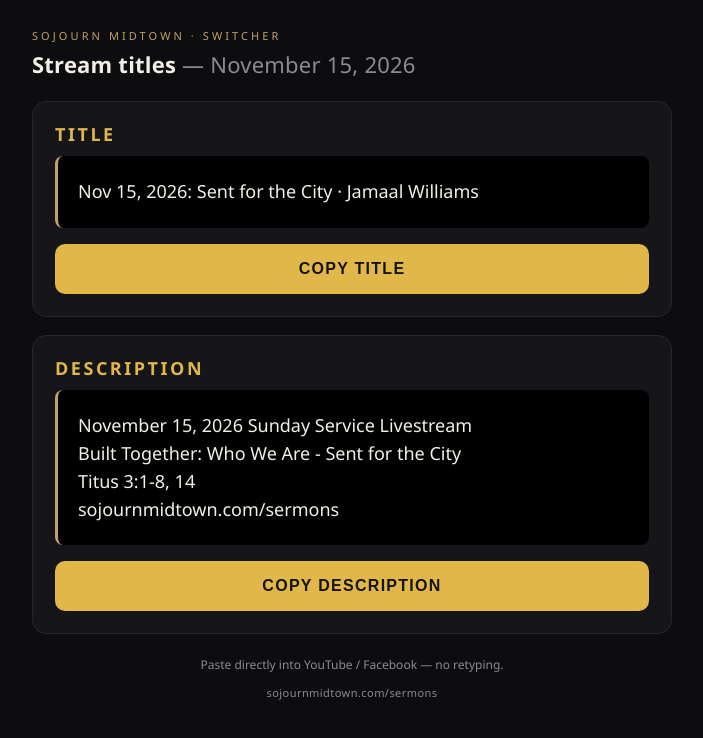
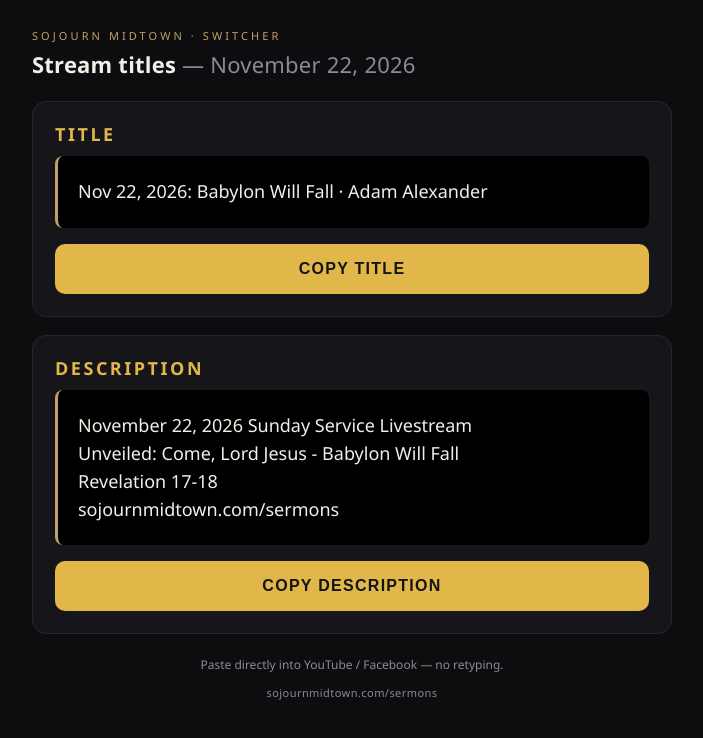
Before and after one commit to MT-AV/stream-titles, a plain HTML site: page index.html in a window 1280 px wide. Shown: the whole page, without its empty margins (288-991 px from the left). Drawn offline with Linux system fonts and the light colour scheme.

Commit message:
1122: Babylon Will Fall (AV tab; manuscript pending)
Co-Authored-By: Claude Opus 5.5 <noreply@anthropic.com>

```diff
--- a/index.html
+++ b/index.html
@@ -103,8 +103,8 @@
 
 <script>
   // ---- weekly text: overridden by ?t= and ?d= URL params (URI-encoded) ----
-  var FALLBACK_TITLE = "Nov 15, 2026: Sent for the City \u00b7 Jamaal Williams";
-  var FALLBACK_DESC = "November 15, 2026 Sunday Service Livestream\nBuilt Together: Who We Are - Sent for the City\nTitus 3:1-8, 14\nsojournmidtown.com/sermons";
+  var FALLBACK_TITLE = "Nov 22, 2026: Babylon Will Fall \u00b7 Adam Alexander";
+  var FALLBACK_DESC = "November 22, 2026 Sunday Service Livestream\nUnveiled: Come, Lord Jesus - Babylon Will Fall\nRevelation 17-18\nsojournmidtown.com/sermons";
 
   var q = new URLSearchParams(location.search);
   var TITLE = q.get("t") || FALLBACK_TITLE;
```
